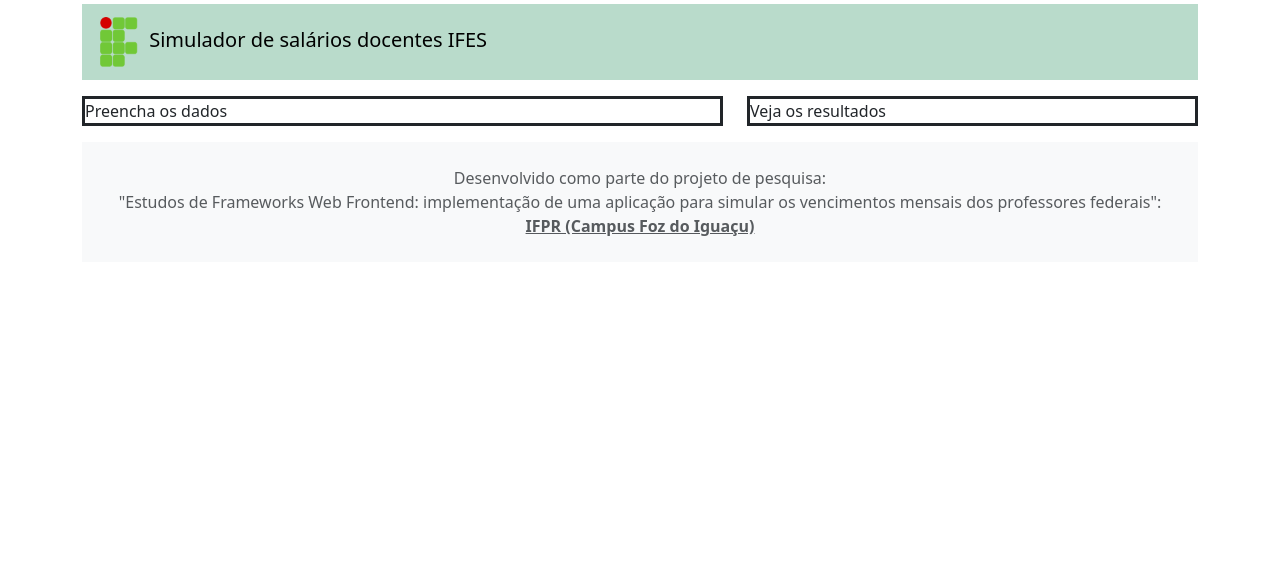
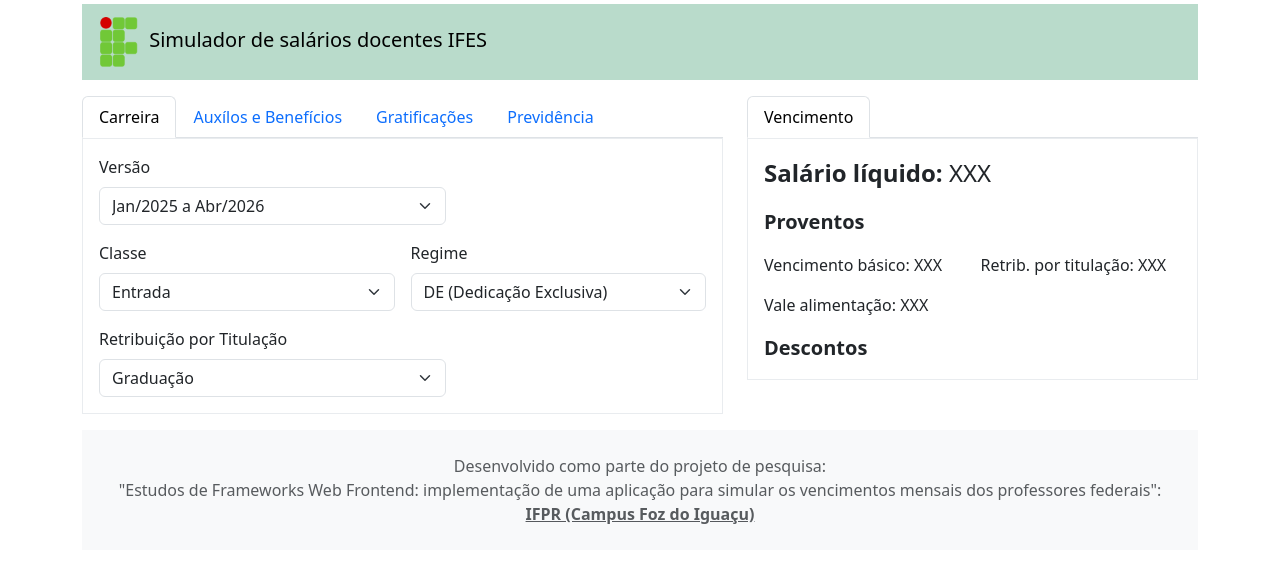
Before and after one commit to simuladorSalariosDocentes/aplicacao, a Vue app in the folder simulador/: page / in a window 1280 px wide. Shown: the top 562 px of the page. Built offline with nearby package versions, Linux system fonts and the light colour scheme.

Commit message:
Interface para preencher os dados da carreira

```diff
--- a/simulador/src/components/Resultado.vue
+++ b/simulador/src/components/Resultado.vue
@@ -3,7 +3,55 @@
 </script>
 
 <template>
-  <div style="border: solid;">
-    Veja os resultados
+  <nav>
+    <div class="nav nav-tabs" id="nav-tab" role="tablist">
+      <button class="nav-link active" id="nav-vencimento-tab" data-bs-toggle="tab" data-bs-target="#nav-vencimento" type="button"
+        role="tab" aria-controls="nav-vencimento" aria-selected="true">Vencimento</button>
+    </div>
+  </nav>
+
+  <div class="tab-content border border-light-subtle p-3" id="nav-tabContent">
+    <div class="tab-pane fade show active" id="nav-vencimento" role="tabpanel"
+      aria-labelledby="nav-vencimento-tab" tabindex="0">
+
+      <div class="row g-3">
+
+        <!--Linha 1-->
+        <div class="col-12 fs-4 text">
+          <span class="fw-bold">Salário líquido: </span>
+          <span>XXX</span>
+        </div>
+
+        <!--Linha 2-->
+        <div class="col-12 fs-5">
+          <span class="fw-bold">Proventos</span>
+        </div>
+
+        <!--Linha 3-->
+        <div class="col-6">
+          <span class="fw-medium">Vencimento básico: </span>
+          <span>XXX</span>
+        </div>
+
+        <div class="col-6">
+          <span class="fw-medium">Retrib. por titulação: </span>
+          <span>XXX</span>
+        </div>
+
+        <div class="col-6">
+          <span class="fw-medium">Vale alimentação: </span>
+          <span>XXX</span>
+        </div>
+
+        <!--Linha N-->
+        <div class="col-12 fs-5">
+          <span class="fw-bold">Descontos</span>
+        </div>
+
+      </div>
+
+    </div>
   </div>
+
+
 </template>
--- a/simulador/src/components/Simulador.vue
+++ b/simulador/src/components/Simulador.vue
@@ -1,9 +1,51 @@
 <script setup>
+import Carreira from '@/components/simulador/Carreira.vue';
 
 </script>
 
 <template>
-  <div style="border: solid;">
+  <nav>
+    <div class="nav nav-tabs" id="nav-tab" role="tablist">
+      <button class="nav-link active" id="nav-carreira-tab" data-bs-toggle="tab" data-bs-target="#nav-carreira" type="button"
+        role="tab" aria-controls="nav-carreira" aria-selected="true">Carreira</button>
+
+      <button class="nav-link" id="nav-auxilios-tab" data-bs-toggle="tab" data-bs-target="#nav-auxilios" type="button"
+        role="tab" aria-controls="nav-auxilios" aria-selected="false">Auxílos e Benefícios</button>
+
+      <button class="nav-link" id="nav-gratificacoes-tab" data-bs-toggle="tab" data-bs-target="#nav-gratificacoes" type="button"
+        role="tab" aria-controls="nav-gratificacoes" aria-selected="false">Gratificações</button>
+
+      <button class="nav-link" id="nav-previdencia-tab" data-bs-toggle="tab" data-bs-target="#nav-previdencia" type="button"
+        role="tab" aria-controls="nav-previdencia" aria-selected="false">Previdência</button>
+    </div>
+  </nav>
+
+  <div class="tab-content border border-light-subtle p-3" id="nav-tabContent">
+    <div class="tab-pane fade show active" id="nav-carreira" role="tabpanel"
+      aria-labelledby="nav-carreira-tab" tabindex="0">
+
+      <Carreira />
+
+    </div>
+
+    <div class="tab-pane fade" id="nav-auxilios" role="tabpanel"
+      aria-labelledby="nav-auxilios-tab" tabindex="0">
+      Auxílios
+    </div>
+
+    <div class="tab-pane fade" id="nav-gratificacoes" role="tabpanel"
+      aria-labelledby="nav-gratificacoes-tab" tabindex="0">
+      Gratificações
+    </div>
+
+    <div class="tab-pane fade" id="nav-previdencia" role="tabpanel"
+      aria-labelledby="nav-previdencia-tab" tabindex="0">
+      Previdência
+    </div>
+  </div>
+
+
+  <!--div style="border: solid;">
     Preencha os dados
-  </div>
+  </div-->
 </template>
--- /dev/null
+++ b/simulador/src/components/simulador/Carreira.vue
@@ -0,0 +1,87 @@
+<script setup>
+import { onMounted } from 'vue';
+import { reactive } from 'vue';
+
+import { dadosVersaoService } from "@/services/dados/DadosVersaoService.js";
+import { dadosClassesService } from "@/services/dados/DadosClassesService.js";
+import { dadosRegimeService } from "@/services/dados/DadosRegimeService.js";
+import { dadosTitulacoesService } from "@/services/dados/DadosTitulacoesService.js";
+
+const carreira = reactive(
+  {
+    idVersao: "0",
+    idClasse: "0",
+    idRegime: "0",
+    idRT: "0"
+  }
+);
+
+const dados = reactive({
+  versoes: null,
+  classes: null,
+  regimes: null,
+  titulacoes: null
+});
+
+onMounted(() => {
+  dados.versoes = dadosVersaoService.carregarDados();
+  if(dados.versoes)
+    carreira.idVersao = dados.versoes[0].id;
+
+  selecionarVersao();
+
+  dados.regimes = dadosRegimeService.carregarDados();
+  if(dados.regimes)
+    carreira.idRegime = dados.regimes[0].id;
+
+  dados.titulacoes = dadosTitulacoesService.carregarDados();
+  if(dados.titulacoes)
+    carreira.idRT = dados.titulacoes[0].id;
+});
+
+function selecionarVersao(event) {
+  dados.classes = dadosClassesService.carregarDados(carreira.idVersao);
+  if(dados.classes)
+    carreira.idClasse = dados.classes[0].id;
+}
+
+</script>
+
+<template>
+
+  <div class="row g-3">
+
+    <!--Linha 1-->
+    <div class="col-7">
+      <label for="selVersao" class="form-label">Versão</label>
+      <select id="selVersao" class="form-select" v-model="carreira.idVersao" @change="selecionarVersao">
+        <option v-for="versao in dados.versoes" :value="versao.id">{{ versao.descricao }}</option>
+      </select>
+    </div>
+
+    <!--Linha 2-->
+    <div class="col-6">
+      <label for="selClasse" class="form-label">Classe</label>
+      <select id="selClasse" class="form-select" v-model="carreira.idClasse">
+        <option v-for="classe in dados.classes" :value="classe.id">{{ classe.descricao }}</option>
+      </select>
+    </div>
+
+    <div class="col-6">
+      <label for="selRegime" class="form-label">Regime</label>
+      <select id="selRegime" class="form-select" v-model="carreira.idRegime">
+        <option v-for="regime in dados.regimes" :value="regime.id">{{ regime.descricao }}</option>
+      </select>
+    </div>
+
+    <!--Linha 3-->
+    <div class="col-7">
+      <label for="selRT" class="form-label">Retribuição por Titulação</label>
+      <select id="selRT" class="form-select" v-model="carreira.idRT">
+        <option v-for="tit in dados.titulacoes" :value="tit.id">{{ tit.descricao }}</option>
+      </select>
+    </div>
+
+  </div>
+
+</template>
--- /dev/null
+++ b/simulador/src/dados/classes.json
@@ -0,0 +1,93 @@
+[
+    {
+        "idVersao": 1,
+        "classes": [
+            {
+                "id": 1,
+                "descricao": "Entrada"
+            },
+            {
+                "id": 2,
+                "descricao": "Adjunto/DIII - Nível 1"
+            },
+            {
+                "id": 3,
+                "descricao": "Adjunto/DIII - Nível 2"
+            },
+            {
+                "id": 4,
+                "descricao": "Adjunto/DIII - Nível 3"
+            },
+            {
+                "id": 5,
+                "descricao": "Adjunto/DIII - Nível 4"
+            },
+            {
+                "id": 6,
+                "descricao": "Associado/DIV - Nível 1"
+            },
+            {
+                "id": 7,
+                "descricao": "Associado/DIV - Nível 2"
+            },
+            {
+                "id": 8,
+                "descricao": "Associado/DIV - Nível 3"
+            },
+            {
+                "id": 9,
+                "descricao": "Associado/DIV - Nível 4"
+            },
+            {
+                "id": 10,
+                "descricao": "Titular"
+            }
+        ]
+    },
+
+    {
+        "idVersao": 2,
+        "classes": [
+            {
+                "id": 11,
+                "descricao": "Entrada"
+            },
+            {
+                "id": 12,
+                "descricao": "Adjunto/DIII - Nível 1"
+            },
+            {
+                "id": 13,
+                "descricao": "Adjunto/DIII - Nível 2"
+            },
+            {
+                "id": 14,
+                "descricao": "Adjunto/DIII - Nível 3"
+            },
+            {
+                "id": 15,
+                "descricao": "Adjunto/DIII - Nível 4"
+            },
+            {
+                "id": 16,
+                "descricao": "Associado/DIV - Nível 1"
+            },
+            {
+                "id": 17,
+                "descricao": "Associado/DIV - Nível 2"
+            },
+            {
+                "id": 18,
+                "descricao": "Associado/DIV - Nível 3"
+            },
+            {
+                "id": 19,
+                "descricao": "Associado/DIV - Nível 4"
+            },
+            {
+                "id": 20,
+                "descricao": "Titular"
+            }
+        ]
+    }
+]
--- /dev/null
+++ b/simulador/src/dados/regime.json
@@ -0,0 +1,14 @@
+[
+    {
+        "id": 1,
+        "descricao": "DE (Dedicação Exclusiva)"
+    },
+    {
+        "id": 2,
+        "descricao": "40h"
+    },
+    {
+        "id": 3,
+        "descricao": "20h"
+    }
+]
--- /dev/null
+++ b/simulador/src/dados/titulacoes.json
@@ -0,0 +1,22 @@
+[
+    {
+        "id": 1,
+        "descricao": "Graduação"
+    },
+    {
+        "id": 2,
+        "descricao": "Aperfeiçoamento"
+    },
+    {
+        "id": 3,
+        "descricao": "Especialização (RSCI)"
+    },
+    {
+        "id": 4,
+        "descricao": "Mestrado (RSCII)"
+    },
+    {
+        "id": 5,
+        "descricao": "Doutorado (RSCIII)"
+    }
+]
--- /dev/null
+++ b/simulador/src/dados/versao.json
@@ -0,0 +1,11 @@
+[
+    {
+        "id": 1,
+        "descricao": "Jan/2025 a Abr/2026"
+    },
+
+    {
+        "id": 2,
+        "descricao": "Mai/2026 em diante"
+    }
+]
--- /dev/null
+++ b/simulador/src/services/dados/DadosClassesService.js
@@ -0,0 +1,17 @@
+import Dados from "@/dados/classes.json";
+
+class DadosClassesService {
+
+    carregarDados(idVersao) {
+        const dados = Dados;
+
+        const classes = dados.filter((classe) => classe.idVersao == idVersao);
+        if(classes)
+            return classes[0].classes;
+
+        return [];
+    }
+
+}
+
+export const dadosClassesService = new DadosClassesService();
--- /dev/null
+++ b/simulador/src/services/dados/DadosRegimeService.js
@@ -0,0 +1,11 @@
+import Dados from "@/dados/regime.json";
+
+class DadosRegimeService {
+
+    carregarDados() {
+        return Dados;
+    }
+
+}
+
+export const dadosRegimeService = new DadosRegimeService();
--- /dev/null
+++ b/simulador/src/services/dados/DadosTitulacoesService.js
@@ -0,0 +1,11 @@
+import Dados from "@/dados/titulacoes.json";
+
+class DadosTitulacoesService {
+
+    carregarDados() {
+        return Dados;
+    }
+
+}
+
+export const dadosTitulacoesService = new DadosTitulacoesService();
--- /dev/null
+++ b/simulador/src/services/dados/DadosVersaoService.js
@@ -0,0 +1,11 @@
+import Dados from "@/dados/versao.json";
+
+class DadosVersaoService {
+
+    carregarDados() {
+        return Dados;
+    }
+
+}
+
+export const dadosVersaoService = new DadosVersaoService();
```
